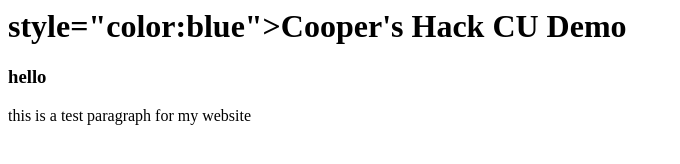
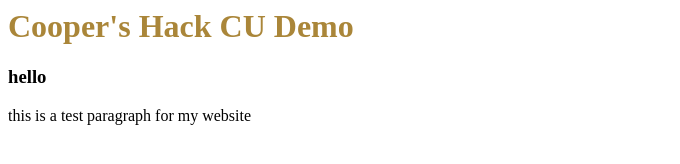
Before and after one commit to coopahtroopa/coopahtroopa.github.io, a plain HTML site: page index.html in a window 1280 px wide. Shown: the whole page, without its empty margins (0-680 px from the left). Drawn offline with Linux system fonts and the light colour scheme.

Commit message:
Update index.html

```diff
--- a/index.html
+++ b/index.html
@@ -2,9 +2,10 @@
   <head>
   </head>
   <body>
-    <h1>style="color:blue">Cooper's Hack CU Demo</h1>
+    <h1 style="color:AA8639">Cooper's Hack CU Demo</h1>
     <h3>hello</h3>
     <p> this is a test paragraph for my website</p>
-    <br
+    <br>
+    <a href="https://facebook.com>HackCU VI</a>
   </body>
 </html>
```
